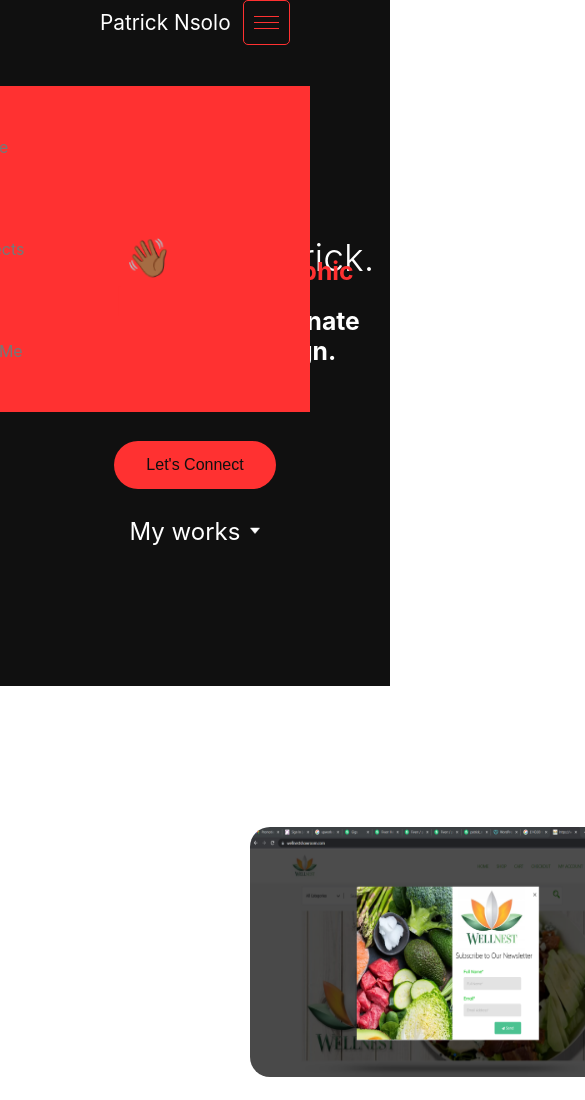
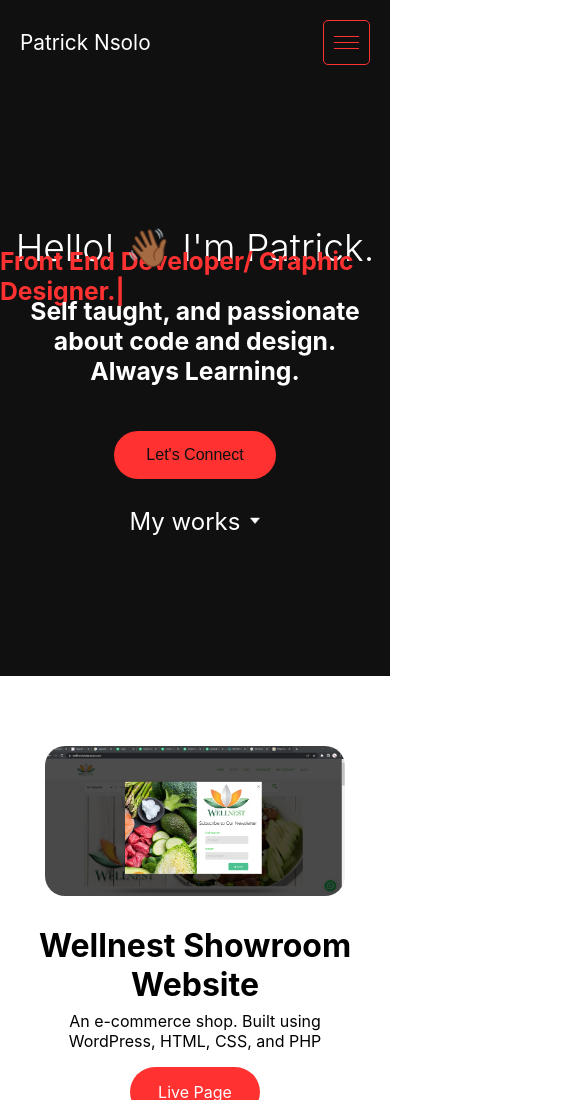
Before and after one commit to patrick-nsolo/FEDportfolio, a React (Create React App) app: page / in a window 390 px wide. Shown: the top 1100 px of the page, 585 px wide, since content can reach past the window. Built offline with nearby package versions, Linux system fonts and the light colour scheme.

Commit message:
update navigation

```diff
--- a/src/components/Header/Header.css
+++ b/src/components/Header/Header.css
@@ -23,6 +23,9 @@
 }
 
 @media (max-width:768px){
+    .navigation{
+        padding: 20px;
+    }
     .menu-icon{
         border: 1px solid #FF3131;
         padding: 10px;
@@ -49,6 +52,7 @@
         transition: 0.7s ease-in-out;
         background-color: #FF3131;
         padding: 10px;
+        display: none;
     }
     .nav-links.active{
         left:0;
--- a/src/components/MyProjects/Projects.css
+++ b/src/components/MyProjects/Projects.css
@@ -47,3 +47,22 @@
 .responsive-pages{
     margin-top: 100px;
 }
+
+@media (max-width:768px){
+    .project-display{
+        padding: 0;
+    }
+    .wellnest-project, .lhc-project, .aurora-project, .pfl-project, .midris-project{
+        display: flex;
+        flex-direction: column;
+        justify-content: center;
+        align-items: center;
+        text-align: center;
+        padding: 30px;
+        margin-top: 40px;
+    }
+    .wellnest-img img, .pfl-img img, .lhc-img img, .midris-img img, .aurora-img img{
+        width:300px;
+        height:150px;
+    }
+}
```
